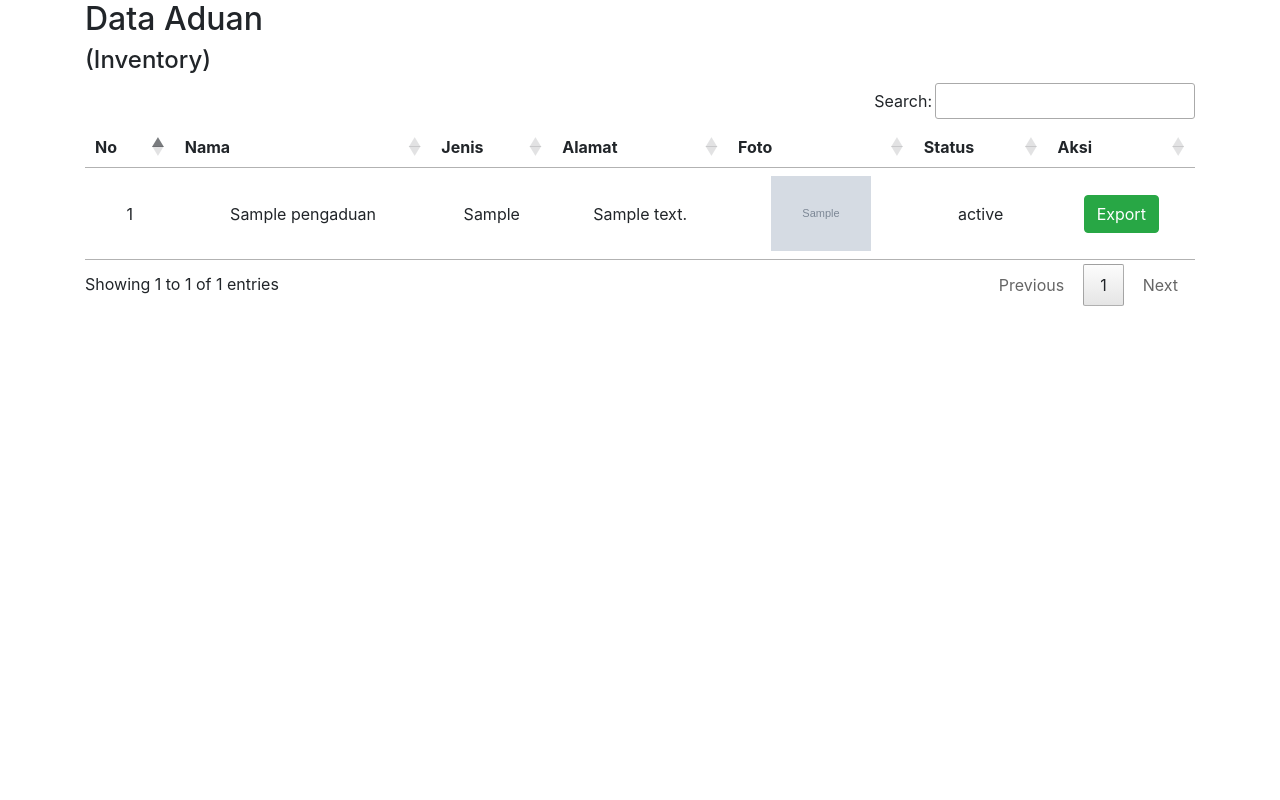
After one commit to ddddddwwwwiiiaap/Project-LaporanFasilitas, a PHP site: page /export.php in a window 1280 px wide. The commit adds this page. Run offline with PHP 8.4, Linux system fonts and the light colour scheme; tables that the repository leaves empty hold one stand-in row (values such as "Sample post"); grey boxes marked "Sample" are stand-in pictures; some libraries are stand-ins or nearby versions.

Commit message:
membuat export

```diff
--- a/admin/laporan/laporan.php
+++ b/admin/laporan/laporan.php
@@ -99,14 +99,13 @@ from tb_pengaduan a join tb_jenis j on a.jenis=j.id_jenis where a.jenis='$jenis'
 									<?php echo $data['alamat']; ?>
 								</td>
 								<td>
-									<img src="images/<?php echo $data['foto']; ?>" width="100" height="100">
+								<img src="foto/<?php echo $data['foto']; ?>" width="100px" onClick="window.open(this.src)" role="button" tabIndex="0" />
 								</td>
 								<td>
 									<?php echo $data['status']; ?>
 								</td>
 								<td>
-
-									<a href="export_excel.php?id=<?php echo $data['id_pengaduan']; ?>" type="submit" name="cetak" value="Cetak" class="btn btn-primary">Cetak</a>
+									<a href="export_excel.php?kode=<?php echo $data['id_pengaduan']; ?>" class="btn btn-success" target="_blank">Export</a>
 								</td>
 							</tr>
 						<?php
--- /dev/null
+++ b/export.php
@@ -0,0 +1,93 @@
+<?php
+//import koneksi ke database
+include "inc/koneksi.php";
+
+?>
+<html>
+
+<head>
+    <title>Data Aduan</title>
+    <link rel="stylesheet" href="https://maxcdn.bootstrapcdn.com/bootstrap/4.5.2/css/bootstrap.min.css">
+    <script src="https://ajax.googleapis.com/ajax/libs/jquery/3.5.1/jquery.min.js"></script>
+    <script src="https://cdnjs.cloudflare.com/ajax/libs/popper.js/1.16.0/umd/popper.min.js"></script>
+    <script src="https://maxcdn.bootstrapcdn.com/bootstrap/4.5.2/js/bootstrap.min.js"></script>
+    <link rel="stylesheet" type="text/css" href="https://cdn.datatables.net/1.10.19/css/jquery.dataTables.css">
+    <link rel="stylesheet" type="text/css" href="https://cdn.datatables.net/buttons/1.6.5/css/buttons.dataTables.min.css">
+    <link rel="stylesheet" type="text/css" href="https://cdn.datatables.net/1.10.19/css/jquery.dataTables.min.css">
+    <script type="text/javascript" charset="utf8" src="https://cdn.datatables.net/1.10.19/js/jquery.dataTables.js"></script>
+</head>
+
+<body>
+    <div class="container">
+        <h2>Data Aduan</h2>
+        <h4>(Inventory)</h4>
+        <div class="data-tables datatable-dark">
+            <table id="mauexport" class="text-center">
+                <thead class="text-capitalize">
+                    <tr>
+                        <th>No</th>
+                        <th>Nama</th>
+                        <th>Jenis</th>
+                        <th>Alamat</th>
+                        <th>Foto</th>
+                        <th>status</th>
+                        <th>Aksi</th>
+                    </tr>
+                </thead>
+                <tbody>
+                    <?php
+                    $no = 1;
+                    $sql = $koneksi->query("select a.id_pengaduan, a.judul, a.alamat, a.foto, a.status, j.jenis
+                    from tb_pengaduan a join tb_jenis j on a.jenis=j.id_jenis");
+                    while ($data = $sql->fetch_assoc()) {
+                    ?>
+                        <tr>
+                            <td>
+                                <?php echo $no++; ?>
+                            </td>
+                            <td>
+                                <?php echo $data['judul']; ?>
+                            </td>
+                            <td>
+                                <?php echo $data['jenis']; ?>
+                            </td>
+                            <td>
+                                <?php echo $data['alamat']; ?>
+                            </td>
+                            <td>
+                                <img src="foto/<?php echo $data['foto']; ?>" width="100px" onClick="window.open(this.src)" role="button" tabIndex="0" />
+                            </td>
+                            <td>
+                                <?php echo $data['status']; ?>
+                            </td>
+                            <td>
+                                <a href="export_excel.php?kode=<?php echo $data['id_pengaduan']; ?>" class="btn btn-success" target="_blank">Export</a>
+                            </td>
+                        </tr>
+                    <?php
+                    }
+                    ?>
+                </tbody>
+        <script>
+            $(document).ready(function() {
+                $('#mauexport').DataTable({
+                    dom: 'Bfrtip',
+                    buttons: [
+                        'copy', 'csv', 'excel', 'pdf', 'print'
+                    ]
+                });
+            });
+        </script>
+
+        <script src="https://code.jquery.com/jquery-3.5.1.js"></script>
+        <script src="https://cdn.datatables.net/1.10.22/js/jquery.dataTables.min.js"></script>
+        <script src="https://cdn.datatables.net/buttons/1.6.5/js/dataTables.buttons.min.js"></script>
+        <script src="https://cdn.datatables.net/buttons/1.6.5/js/buttons.flash.min.js"></script>
+        <script src="https://cdnjs.cloudflare.com/ajax/libs/jszip/3.1.3/jszip.min.js"></script>
+        <script src="https://cdnjs.cloudflare.com/ajax/libs/pdfmake/0.1.53/pdfmake.min.js"></script>
+        <script src="https://cdnjs.cloudflare.com/ajax/libs/pdfmake/0.1.53/vfs_fonts.js"></script>
+        <script src="https://cdn.datatables.net/buttons/1.6.5/js/buttons.html5.min.js"></script>
+        <script src="https://cdn.datatables.net/buttons/1.6.5/js/buttons.print.min.js"></script>
+</body>
+
+</html>
```
Also changed, not shown: admin/aduan/adu_selesai.php (+7 -8 lines), export_excel.php (+28 -33 lines).
